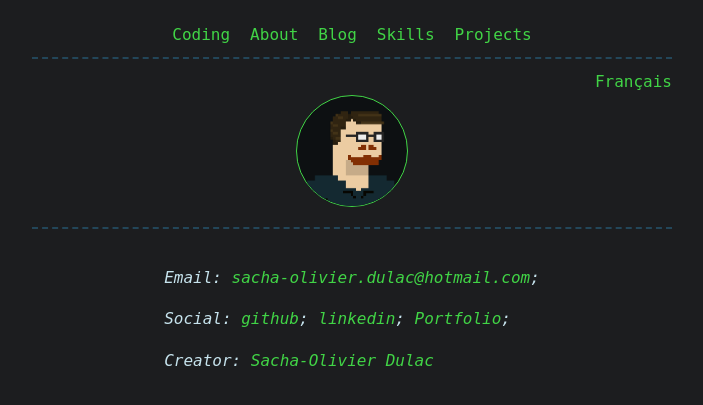
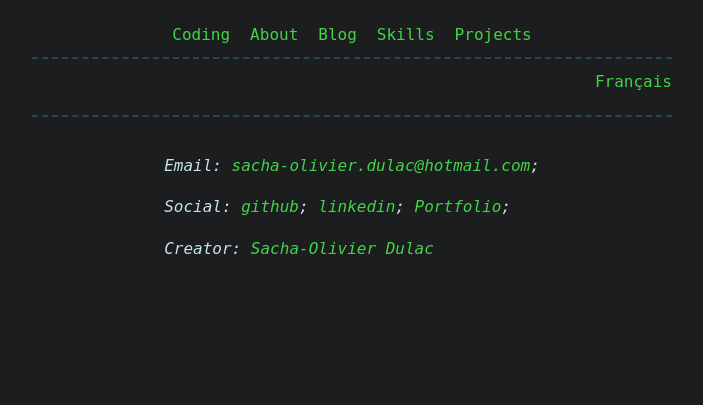
Before and after one commit to gultar/flask-portfolio, a Flask app: template templates/project-view.html in a window 1280 px wide. Shown: the top 405 px of the page, without its empty margins (288-991 px from the left). Run offline with Flask 3, Linux system fonts and the light colour scheme; the template is opened without the code that fills it, so the values that code supplies are empty; some libraries are stand-ins or nearby versions.

Commit message:
removed the picture from project

```diff
--- a/templates/project-view.html
+++ b/templates/project-view.html
@@ -19,11 +19,6 @@
                 <a href="{{ french_path }}">Français</a>
             {% endif %}
         </div>
-        <div class="pixel-portrait-container">
-            <span class="portrait-image-holder">
-                <span class="pixel-portrait"></span>
-            </span>
-        </div>
 
         <md-block>
             {{ post_content | safe }}
```
